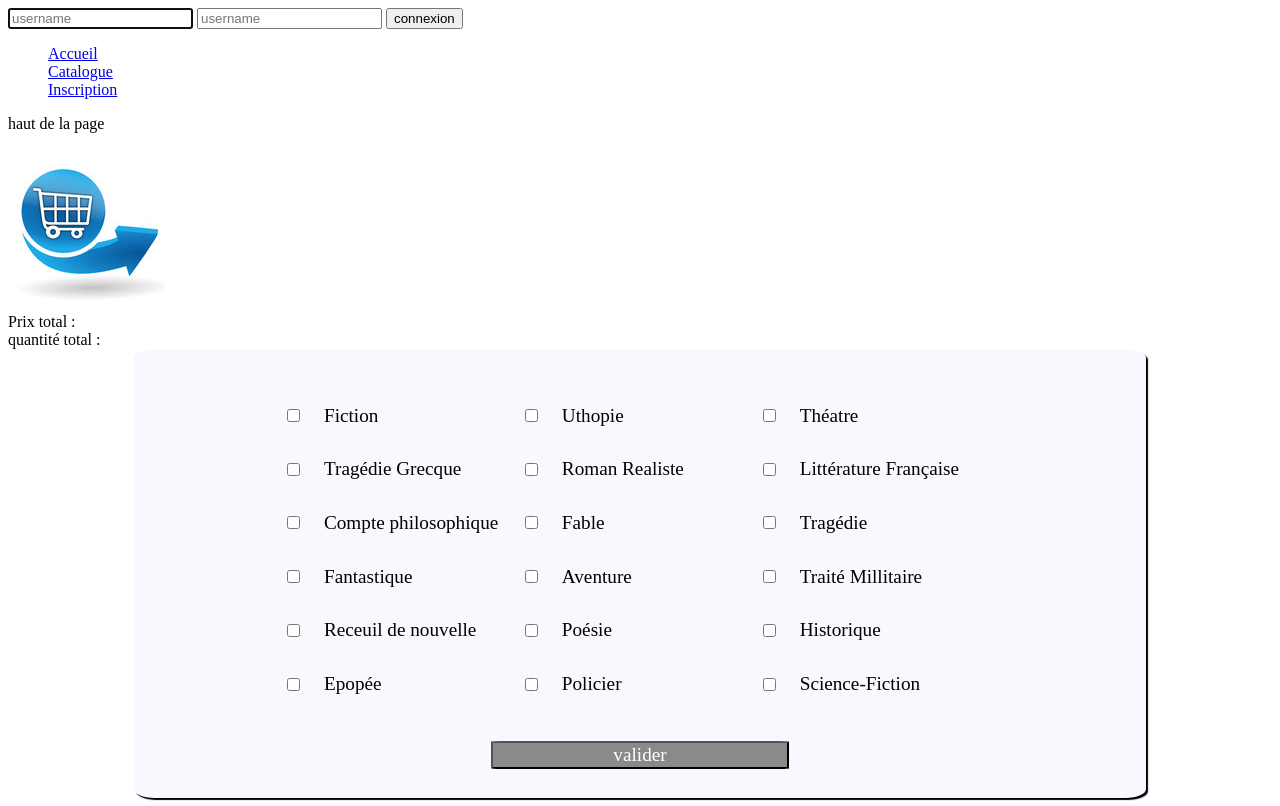
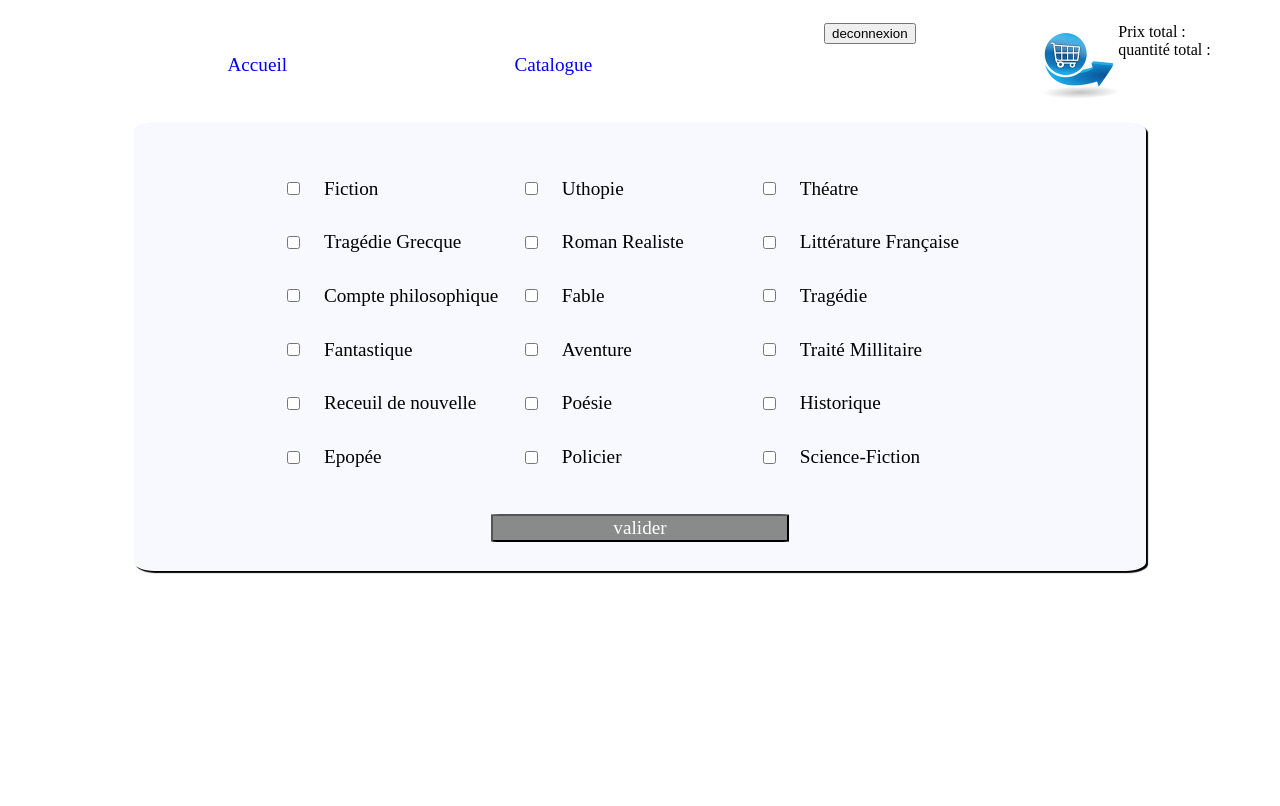
Before and after one commit to Hugo-Meh/TP_PHP, a PHP site: page /TP/catalogue.php in a window 1280 px wide. After the commit the page ends 574 px from the top, so only its background shows below. Run offline with PHP 8.4, Linux system fonts and the light colour scheme; the visitor is signed in with stand-in values (Sample User, id 1); data comes from the database, SQL or seed files in the repository.

Commit message:
header + header CSS

```diff
--- a/CSS/main.css
+++ b/CSS/main.css
@@ -244,3 +244,47 @@ text-align: justify;
 display: block;
     margin: auto;
 }
+
+header {
+    display: flex;
+    justify-content: space-around;
+}
+header > div {
+    display: flex;
+    margin: 15px;
+}
+#menu{
+    width: 50%;
+    order:1;
+}
+#panier{
+    order: 3;
+}
+#connexion{
+    order: 2;
+}
+header > div > ul {
+    display: flex;
+    justify-content: space-around;
+    width: 100%;
+    margin: 0;
+}
+header > div > ul> li {
+    width: 100%;
+}
+header > div > ul> li>a  {
+    display:flex;
+    justify-content: center;
+    align-items: center;
+    font-size: larger;
+
+    text-decoration: none;
+    width: 100%;
+    height: 100%;
+    text-align: center;
+
+}
+header img {
+    width: 80px;
+    height: 80px;
+}
--- a/views/connexion.php
+++ b/views/connexion.php
@@ -13,11 +13,22 @@ if (!empty($_POST['connexion'])) {
         }
     }
 }
+if (array_key_exists('deconnexion',$_POST) && !empty($_POST['deconnexion'])){
+    unset($_SESSION['userlogged']);
+}
 ?>
 <div id="container_insc_conn">
-    <form method="post" action="" id="form_connexion">
+    <?php if (!(array_key_exists('userlogged',$_SESSION))){
+        echo '
+        <form method="post" action="" id="form_connexion">
         <input type="text" name="connexion[mail]" required placeholder="username" autofocus/>
-        <input type="password" name="connexion[mdp]" required placeholder="username"/>
+        <input type="password" name="connexion[mdp]" required placeholder="password"/>
         <input type="submit" value="connexion" />
-    </form>
+    </form>';
+    }
+    else{
+        echo '<form method="post" action="" id="form_connexion">
+        <input type="submit" name="deconnexion" value="deconnexion" />
+        </form>';
+    }?>
 </div>
--- a/views/header.php
+++ b/views/header.php
@@ -1,14 +1,17 @@
 <?php
-require_once 'page_top.php';
 ?>
 <header>
-    <?php require_once ('connexion.php');
-    require_once ('menu.php'); ?>
-    <p>haut de la page</p>
-    <a href="panier.php"><img src="image/bouton/mon_panier.jpg" alt="image mon panier"></a>
-
-    <div id="recap_panier">
-        <span>Prix total : </span><span class="total_prix"><?= $panier->quantite_panier()!=null?$panier->total():"" ?></span><br>
-        <span>quantité total : </span><span class="qte_total"><?= $panier->quantite_panier()!=null?$panier->quantite_panier():"" ?></span>
+    <div id="connexion">
+        <?php require_once ('connexion.php');?>
+    </div>
+    <div id="menu">
+        <?php require_once ('menu.php');?>
+    </div>
+    <div id="panier">
+        <a href="panier.php"><img src="image/bouton/mon_panier.jpg" alt="image mon panier"></a>
+        <div id="recap_panier">
+            <span>Prix total : </span><span class="total_prix"><?= $panier->quantite_panier()!=null?$panier->total():"" ?></span><br>
+            <span>quantité total : </span><span class="qte_total"><?= $panier->quantite_panier()!=null?$panier->quantite_panier():"" ?></span>
+        </div>
     </div>
 </header>
--- a/views/menu.php
+++ b/views/menu.php
@@ -1,10 +1,12 @@
 <?php
 
 ?>
-<nav>
     <ul>
         <li><a href="index.php">Accueil</a></li>
         <li><a href="catalogue.php">Catalogue</a></li>
-        <li><a href="inscription.php">Inscription</a></li>
+        <?php if (!array_key_exists('userlogged',$_SESSION)) {
+                        echo '<li><a href="inscription.php">Inscription</a></li>';
+        }?>
+
+
     </ul>
-</nav>
```
